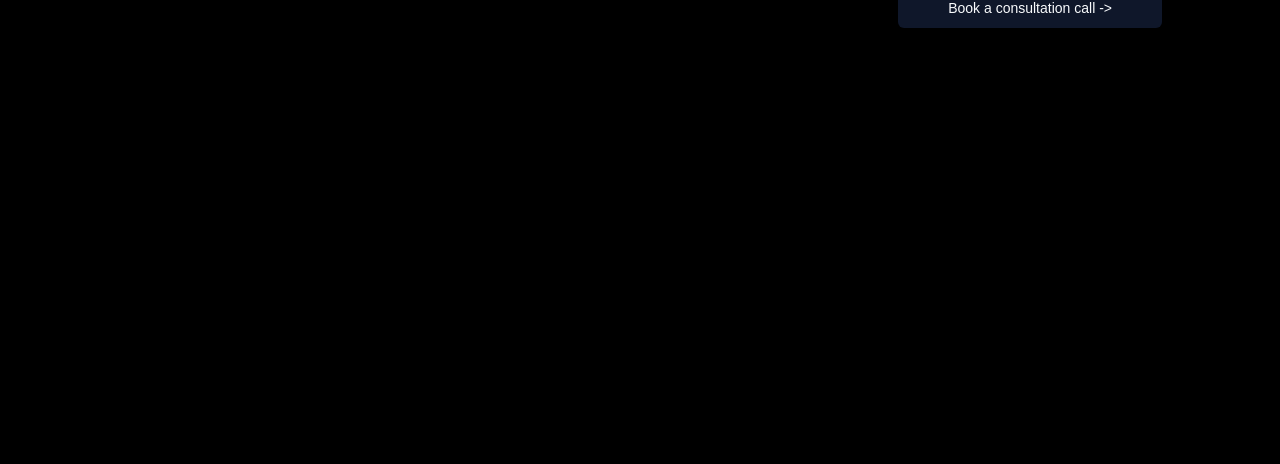
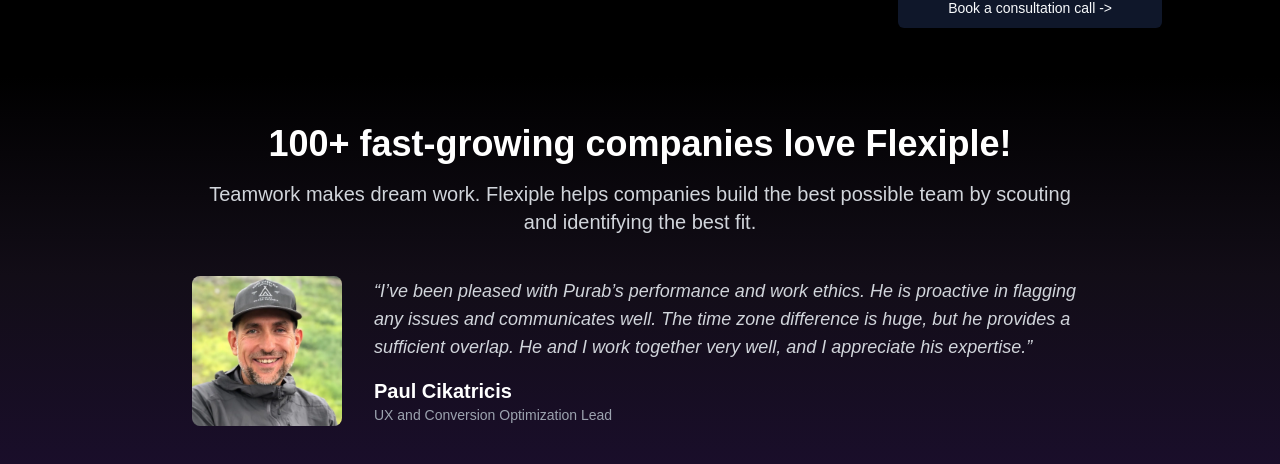
Before and after one commit to souravdasdip/flexipleclone, a Next.js app: page / in a window 1280 px wide. Shown: the part 838-1302 px from the top of the page. Before the commit the page ends 898 px from the top, so only its background shows below. Built offline with nearby package versions, Linux system fonts and the light colour scheme; no server answers; the database is empty.

Commit message:
testimonial

```diff
--- a/app/(home)/_components/persons.tsx
+++ b/app/(home)/_components/persons.tsx
@@ -15,7 +15,7 @@
   }
 
   return (
-    <section className="bg-black text-white">
+    <section className="text-white">
       <span className="font-bold">Hire</span>
 
       {persons.map((person) => {
--- /dev/null
+++ b/app/(home)/_components/testimonial.tsx
@@ -0,0 +1,44 @@
+import Image from "next/image";
+
+export default function Testimonial() {
+  return (
+    <div className="bg-gradient-to-b from-black via-[#120d17] to-[#1a0e2b] text-white px-8 py-12 w-full mt-4">
+      <div className="max-w-4xl mx-auto text-center">
+        <h2 className="text-2xl md:text-4xl font-bold mb-4">
+          100+ fast-growing companies love Flexiple!
+        </h2>
+        <p className="text-lg md:text-xl text-gray-300">
+          Teamwork makes dream work. Flexiple helps companies build the best
+          possible team by scouting and identifying the best fit.
+        </p>
+      </div>
+
+      <div className="mt-10 flex flex-col md:flex-row items-center md:gap-8 max-w-4xl mx-auto">
+        {/* Image */}
+        <div className="flex-shrink-0">
+          <Image
+            src="/PaulCikatricis.webp"
+            alt="Paul Cikatricis"
+            width={150}
+            height={150}
+            className="rounded-lg"
+          />
+        </div>
+
+        {/* Testimonial Content */}
+        <div className="mt-6 md:mt-0 text-center md:text-left">
+          <p className="text-gray-300 italic text-lg">
+            “I’ve been pleased with Purab’s performance and work ethics. He is
+            proactive in flagging any issues and communicates well. The time
+            zone difference is huge, but he provides a sufficient overlap. He
+            and I work together very well, and I appreciate his expertise.”
+          </p>
+          <h3 className="mt-4 font-bold text-xl">Paul Cikatricis</h3>
+          <p className="text-sm text-gray-400">
+            UX and Conversion Optimization Lead
+          </p>
+        </div>
+      </div>
+    </div>
+  );
+}
--- a/app/(home)/page.tsx
+++ b/app/(home)/page.tsx
@@ -1,6 +1,7 @@
 import Banner from "./_components/banner";
 import Persons from "./_components/persons";
 import Rightbar from "./_components/rightbar";
+import Testimonial from "./_components/testimonial";
 
 export default function Home() {
   return (
@@ -15,6 +16,8 @@
             <Rightbar />
           </div>
         </div>
+
+        <Testimonial />
       </main>
     </div>
   );
```
Also changed, not shown: public/PaulCikatricis.webp (added).
